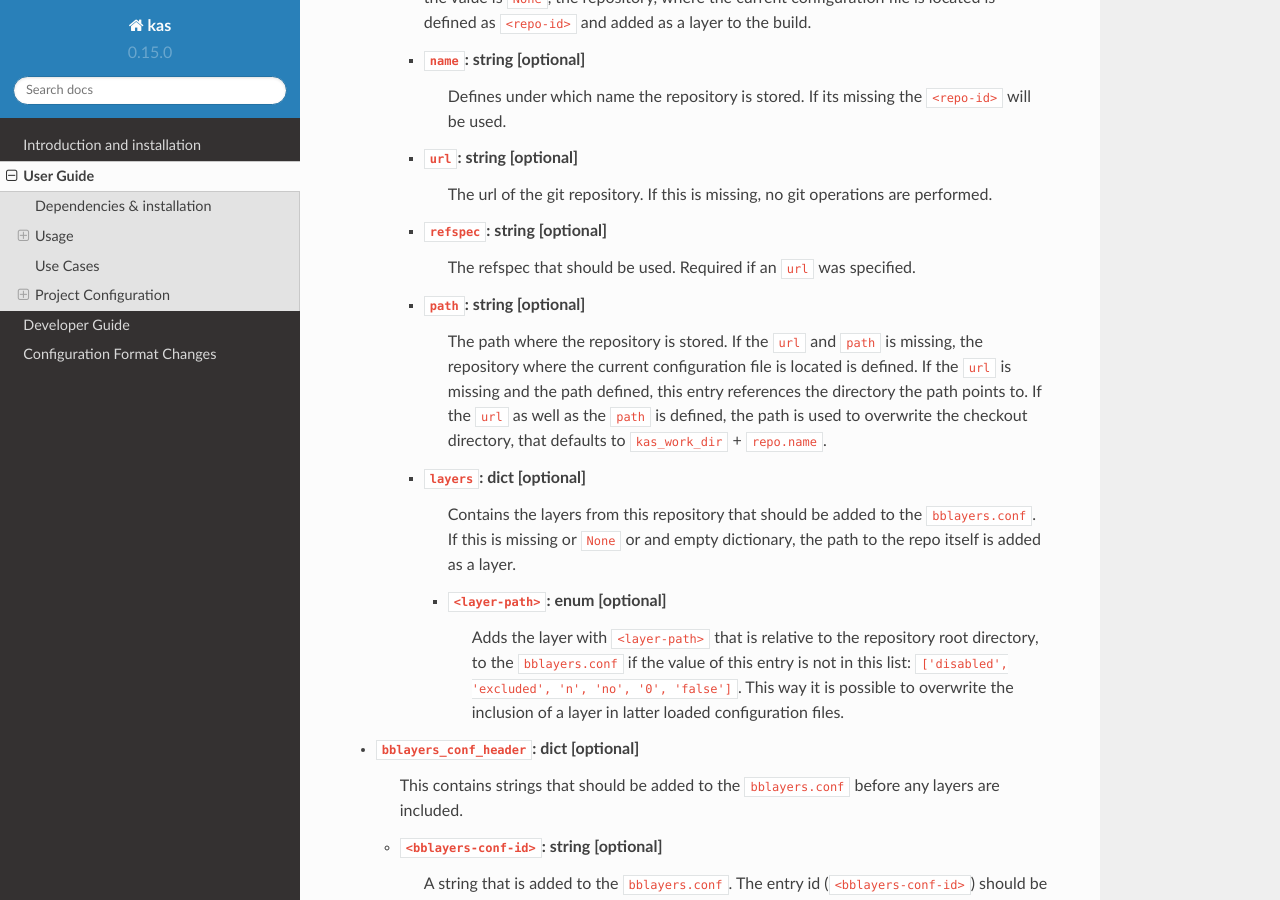
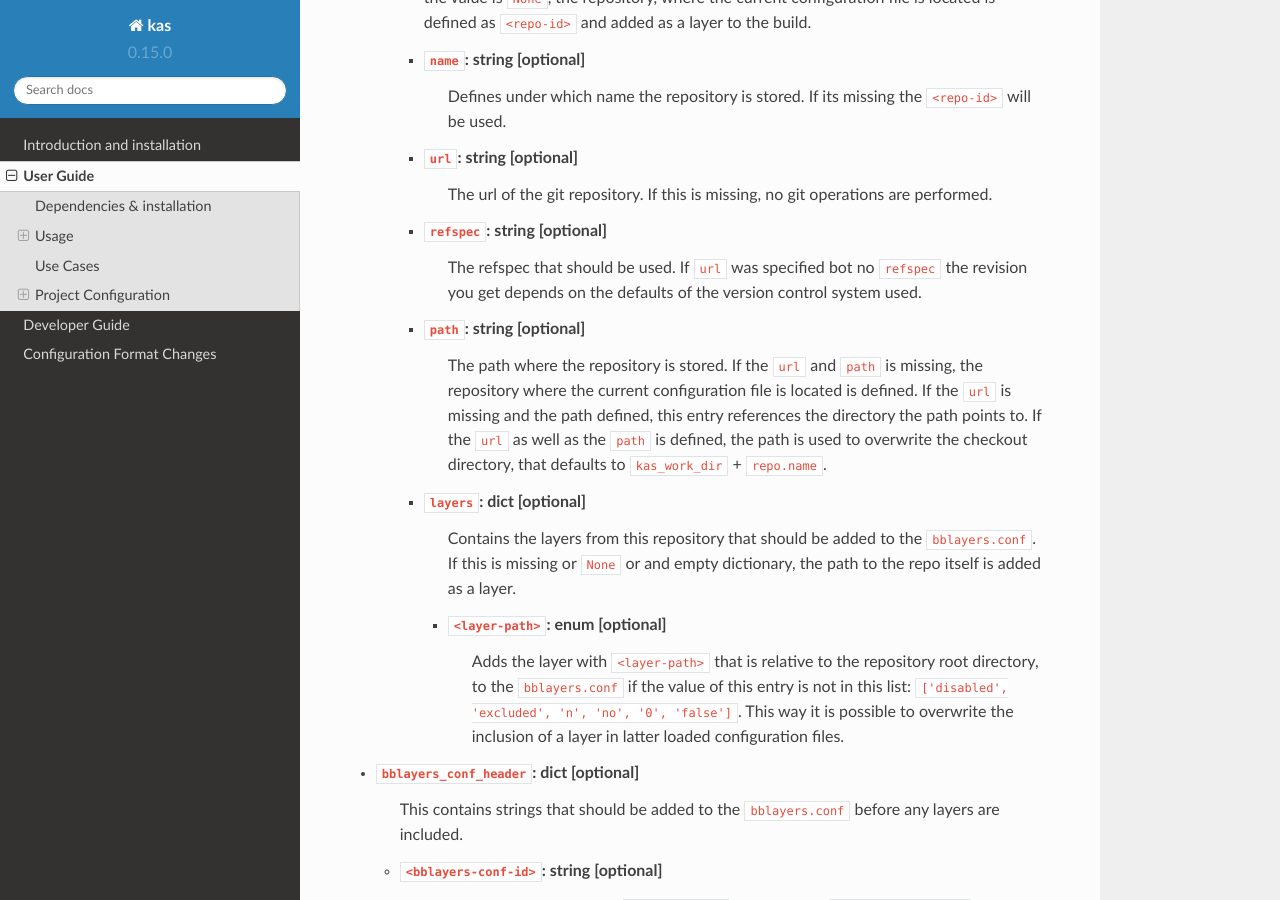
Before and after one commit to siemens/kas, a Sphinx documentation site: the page built from docs/userguide.rst, in a window 1280 px wide and 900 px high, scrolled down 5881 px. Built offline with Sphinx 7.4.7 and the Read the Docs theme 2.0.0, drawn with Linux system fonts in a browser that asks for light colours.

Commit message:
git: allow an empty refspec even when using version control
If no refspec was given just take the default we get after clone.

Signed-off-by: Henning Schild <henning.schild@siemens.com>

```diff
--- a/docs/userguide.rst
+++ b/docs/userguide.rst
@@ -321,7 +321,9 @@
         are performed.
 
     * ``refspec``: string [optional]
-        The refspec that should be used. Required if an ``url`` was specified.
+        The refspec that should be used. If ``url`` was specified bot no
+        ``refspec`` the revision you get depends on the defaults of the version
+        control system used.
 
     * ``path``: string [optional]
         The path where the repository is stored.
```
Also changed, not shown: 1 other file.
